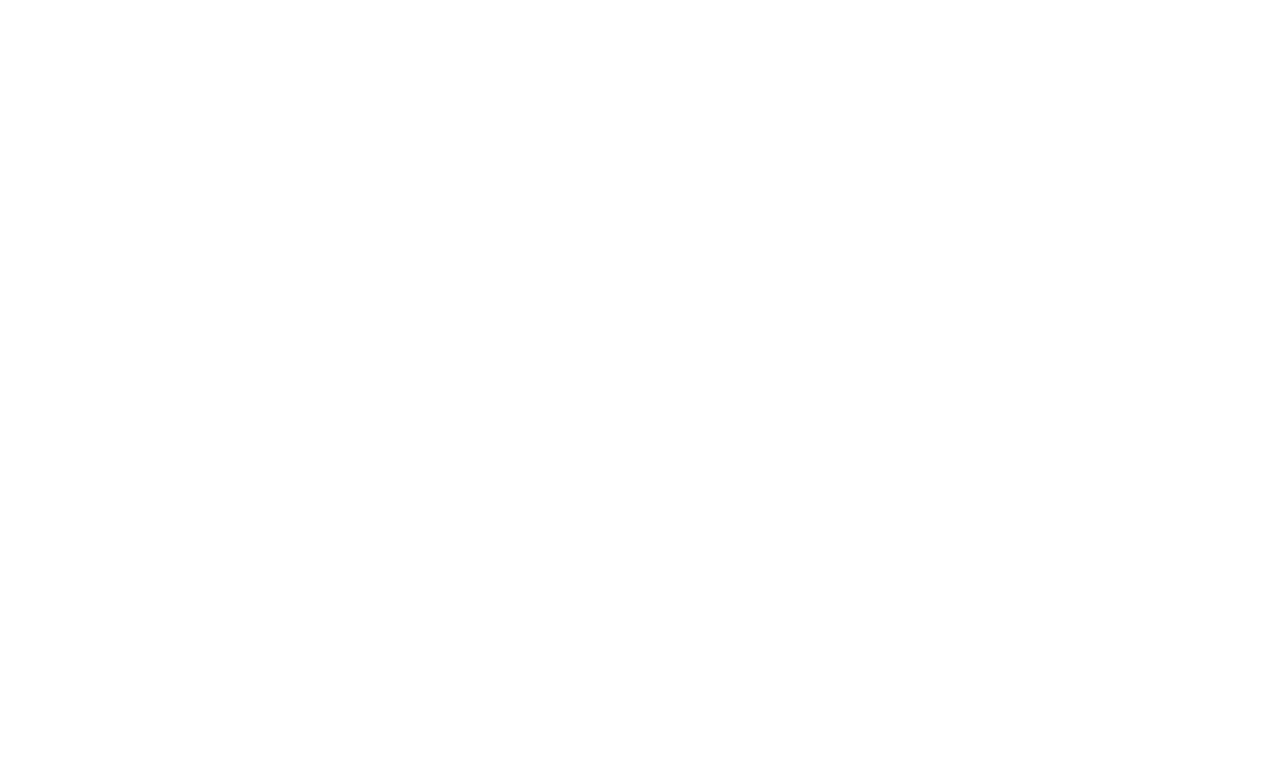
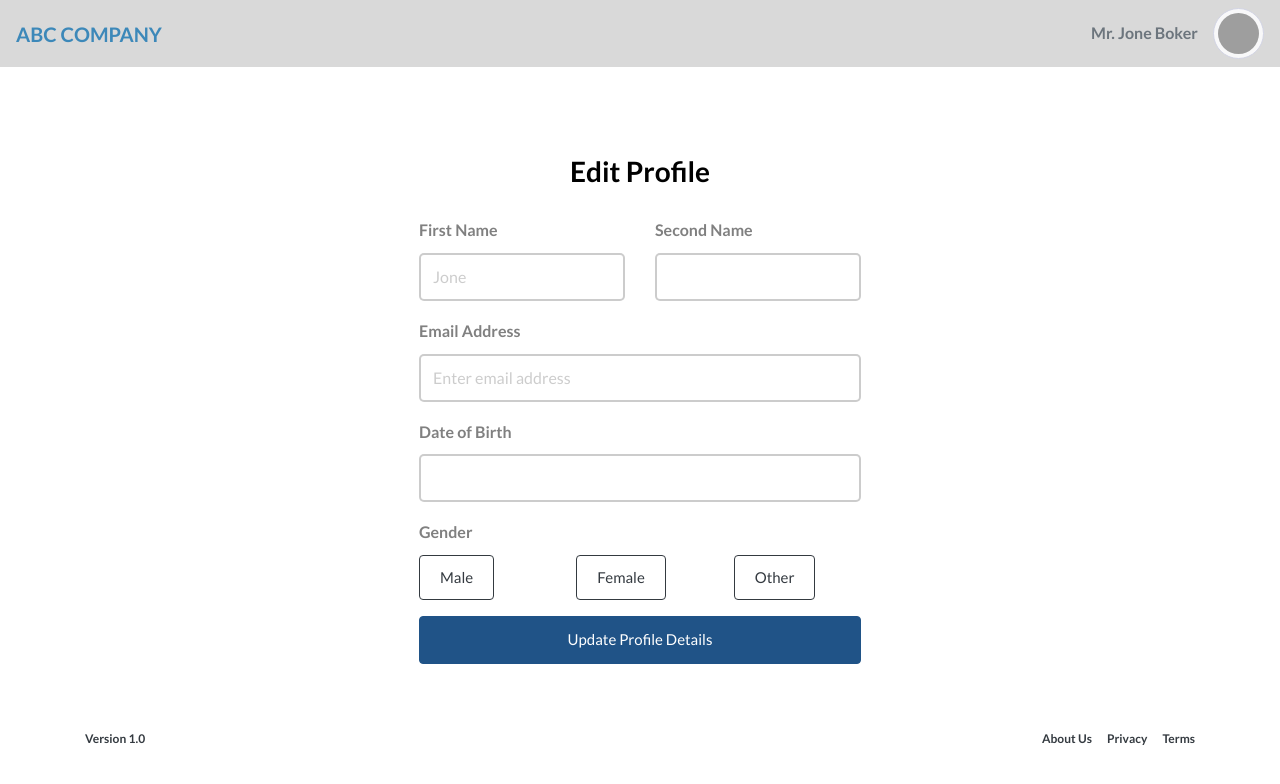
Before and after one commit to srinathdevinfo/urs, a React (Create React App) app: page /edit-profile in a window 1280 px wide. Before the commit this address had no page. Shown: the top 784 px of the page. Built offline with nearby package versions, Linux system fonts and the light colour scheme; grey boxes are pictures that could not be loaded.

Commit message:
finising layouts

```diff
--- a/src/App.js
+++ b/src/App.js
@@ -4,6 +4,7 @@
 import Login from './screens/Login';
 import SignUp from './screens/SignUp';
 import Profile from './screens/Profile';
+import EditProfile from './screens/EditProfile';
 
 import Success from './screens/Success';
 
@@ -17,6 +18,7 @@
       <Route path="/success" element={<Success />} />
 
       <Route path="/profile" element={<Profile />} />
+      <Route path="/edit-profile" element={<EditProfile />} />
     </Routes>
   </Router>
 );
--- /dev/null
+++ b/src/components/Home/Home.js
@@ -0,0 +1,57 @@
+import React from 'react';
+
+const Home = () => (
+  <section className="profile-section container mh-85">
+
+    <div className="row justify-content-center">
+      <div className="col-md-6 col-lg-6 profile-con pb-5">
+        <div className="d-flex align-items-end">
+          <img src="https://bootdey.com/img/Content/avatar/avatar1.png" className="rounded-circle img-thumbnail" />
+          <div className="w-100 pl-5"><h4 className="mb-0">Welcome</h4><h2 className="my-0">Mr. Jone Boker</h2>
+          </div>
+        </div>
+      </div>
+    </div>
+
+    <div className="row justify-content-center">
+      <div className="col-md-5 col-lg-5 profile-con">
+        <div className="row">
+          <div className="col-6 col-md-6">
+            <label>E Mail Address</label>
+          </div>
+          <div className="col-6 col-md-6 text-right">
+            <p>Jone@mail.com</p>
+          </div>
+        </div>
+        <div className="row">
+          <div className="col-6 col-md-6">
+            <label>Name</label>
+          </div>
+          <div className="col-6 col-md-6 text-right">
+            <p>Jone Boker</p>
+          </div>
+        </div>
+        <div className="row">
+          <div className="col-6 col-md-6">
+            <label>Gender</label>
+          </div>
+          <div className="col-6 col-md-6 text-right">
+            <p>Male</p>
+          </div>
+        </div>
+        <div className="row">
+          <div className="col-6 col-md-6">
+            <label>Date of Birth</label>
+          </div>
+          <div className="col-6 col-md-6 text-right">
+            <p>31-07-1989</p>
+          </div>
+        </div>
+      </div>
+    </div>
+
+  </section>
+
+);
+
+export default Home;
--- a/src/components/Navibar.js
+++ b/src/components/Navibar.js
@@ -15,10 +15,10 @@
       </a>
       <ul className="dropdown-menu dropdown-menu-top d-style-one">
         <li>
-          <Link to="/"><span>Edit Profile</span></Link>
+          <Link to="/edit-profile"><span>Edit Profile</span></Link>
         </li>
         <li>
-          <Link to="/"><span>Sign Out</span></Link>
+          <Link to="/login"><span>Sign Out</span></Link>
         </li>
       </ul>
     </div>
--- /dev/null
+++ b/src/components/Profile/Profile.js
@@ -0,0 +1,114 @@
+import React from 'react';
+import { useNavigate } from 'react-router-dom';
+import { Formik, Form, Field, ErrorMessage } from 'formik';
+
+const Profile = () => {
+  const navigate = useNavigate();
+
+  return (
+    <section className="profile-section container mh-85">
+
+      <div className="row justify-content-center">
+        <Formik
+          initialValues={{ email: '' }}
+          validate={(values) => {
+            const errors = {};
+
+            if (!values.email) {
+              errors.email = 'Required';
+            } else if (
+              !/^[A-Z0-9._%+-]+@[A-Z0-9.-]+\.[A-Z]{2,}$/i.test(values.email)
+            ) {
+              errors.email = 'Invalid email address';
+            } else if (!values.dob) {
+              errors.dob = 'date of birth cannot be empty ';
+            }
+
+            return errors;
+          }}
+          onSubmit={(values, { setSubmitting }) => {
+            setTimeout(() => {
+              navigate('/success');
+              // alert(JSON.stringify(values, null, 2));
+              setSubmitting(false);
+            }, 400);
+          }}
+        >
+          {({ isSubmitting }) => (
+            <Form className="signin-form">
+              <h3 className=" text-center font-weight-bold">Edit Profile</h3>
+              <div className="row">
+                <div className="col-12 col-sm-6">
+                  <div className="form-group mt-3 font-weight-bold">
+                    <label htmlFor="username">First Name</label>
+
+                    <Field
+                      type="text"
+                      name="fname"
+                      placeholder="Jone"
+                      className="form-control"
+                    />
+                    <ErrorMessage name="fname" component="div" className="text-red-500 " />
+                  </div>
+                </div>
+                <div className="col-12 col-sm-6">
+                  <div className="form-group mt-3 font-weight-bold">
+                    <label htmlFor="username">Second Name</label>
+
+                    <Field
+                      type="text"
+                      name="lname"
+                      placeholder=""
+                      className="form-control"
+                    />
+                    <ErrorMessage name="lname" component="div" className="text-red-500 " />
+                  </div>
+                </div>
+              </div>
+
+              <div className="form-group font-weight-bold">
+                <label htmlFor="username">Email Address</label>
+                <Field
+                  type="email"
+                  name="email"
+                  placeholder="Enter email address"
+                  className="form-control"
+                />
+                <ErrorMessage name="email" component="div" className="text-red-500 " />
+
+              </div>
+
+              <div className="form-group font-weight-bold">
+                <label htmlFor="password">Date of Birth</label>
+                <Field
+                  type="text"
+                  name="dob"
+                  placeholder=""
+                  className="form-control"
+                />
+                <ErrorMessage name="password" component="div" className="text-red-500 " />
+              </div>
+
+              <div className="form-group font-weight-bold">
+                <label htmlFor="password">Gender</label>
+
+                <div className="row">
+                  <div className="col-lg-4"> <button type="button" className="btn btn-outline-dark">Male</button></div>
+                  <div className="col-lg-4"> <button type="button" className="btn btn-outline-dark">Female</button></div>
+                  <div className="col-lg-4"> <button type="button" className="btn btn-outline-dark">Other</button></div>
+
+                </div>
+              </div>
+
+              <div className="form-group"><button type="submit" className="form-control btn btn-primary rounded submit px-3" disabled={isSubmitting}>Update Profile Details</button></div>
+
+            </Form>
+          )}
+        </Formik>
+      </div>
+
+    </section>
+  );
+};
+
+export default Profile;
--- /dev/null
+++ b/src/screens/EditProfile.js
@@ -0,0 +1,9 @@
+import React from 'react';
+import DashboardLayout from '../layouts/DashboardLayout';
+import Profile from '../components/Profile/Profile';
+
+const EditProfile = () => (
+  <DashboardLayout><Profile /></DashboardLayout>
+);
+
+export default EditProfile;
--- a/src/screens/Profile.js
+++ b/src/screens/Profile.js
@@ -1,8 +1,9 @@
 import React from 'react';
 import DashboardLayout from '../layouts/DashboardLayout';
+import Home from '../components/Home/Home';
 
 const Profile = () => (
-  <DashboardLayout>hello ppp</DashboardLayout>
+  <DashboardLayout><Home /></DashboardLayout>
 
 );
 
```
